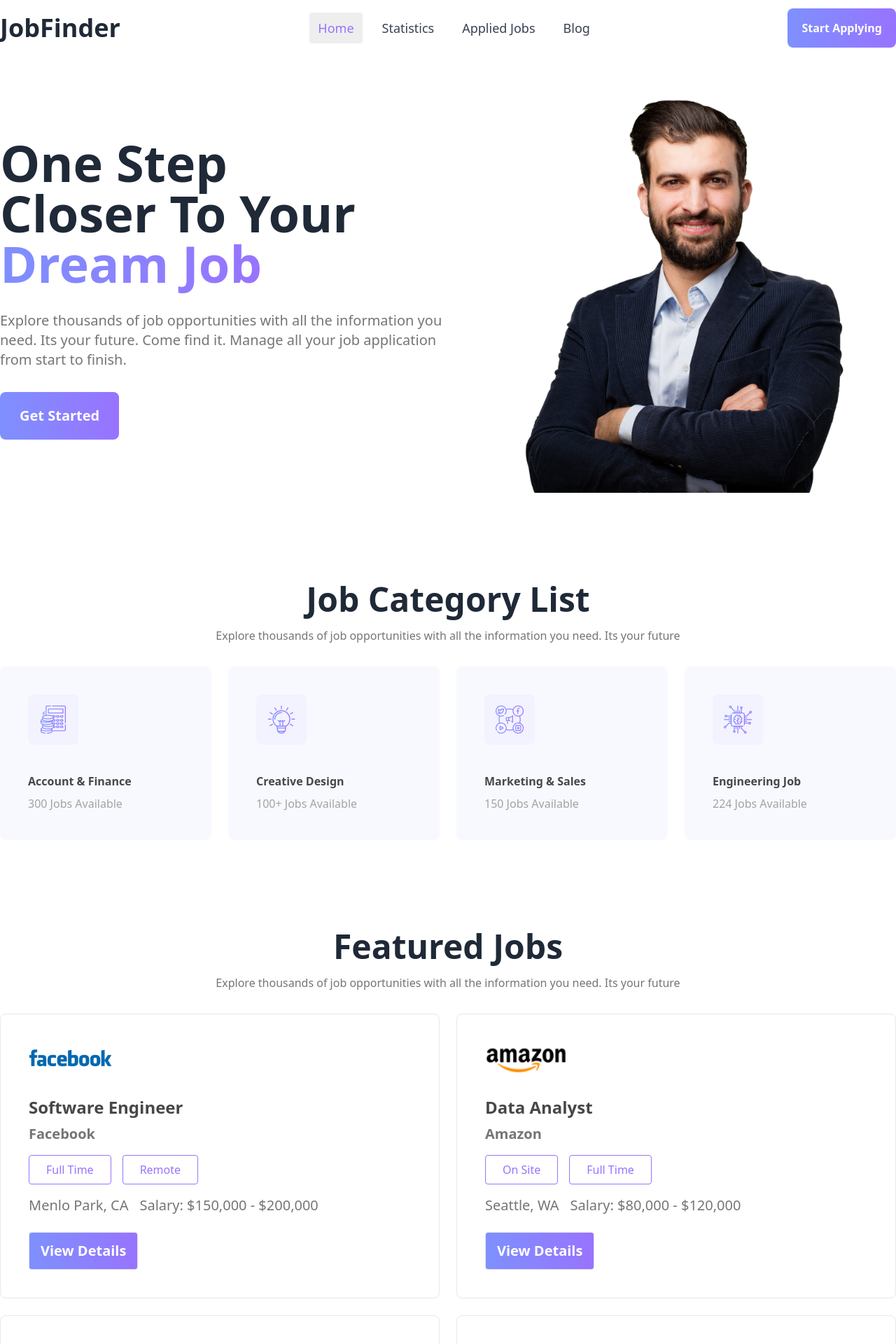
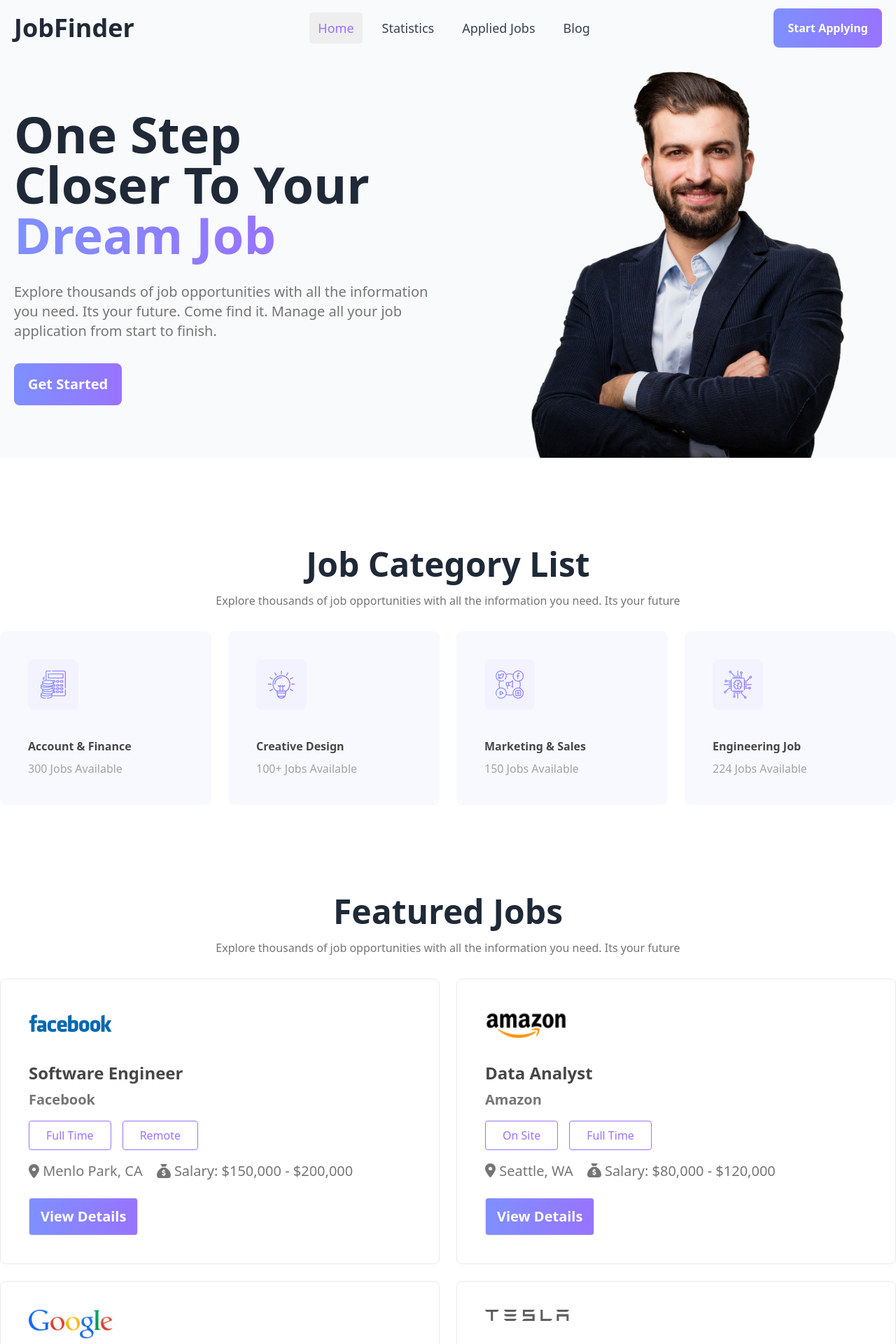
Before and after one commit to dev-nirob1/career-hub-assignment, a React (Vite) app: page / in a window 1280 px wide. Shown: the top 1920 px of the page at 70% size. Built offline with nearby package versions, Linux system fonts and the light colour scheme.

Commit message:
error page complete

```diff
--- a/src/Components/AppliedJob/AppliedJob.jsx
+++ b/src/Components/AppliedJob/AppliedJob.jsx
@@ -48,6 +48,7 @@ const AppliedJob = () => {
                             <path strokeLinecap="round" strokeLinejoin="round" d="M19.5 8.25l-7.5 7.5-7.5-7.5" />
                         </svg>
                         </label>
+
                         <ul tabIndex={0} className="dropdown-content z-[1] menu p-2 shadow bg-base-100 rounded-box w-52">
                             <li onClick={() => handleJobCategory('all')}><a>All</a></li>
                             <li onClick={() => handleJobCategory('On Site')}><a>Onsite</a></li>
--- a/src/Components/Banner/Banner.jsx
+++ b/src/Components/Banner/Banner.jsx
@@ -2,15 +2,15 @@ import React from 'react';
 
 const Banner = () => {
     return (
-        <div className='container mx-auto'>
-            <section className='md:flex md:flex-row justify-between items-center mt-10'>
+        <div className='container mx-auto bg-gray-50'>
+            <section className='md:flex md:flex-row justify-between items-center pl-5'>
                 <div className='md:w-1/2'>
 
                     <h1 className='text-4xl md:text-7xl font-bold'>One Step <br /> <span> Closer To Your </span> <br /><span className='bg-clip-text text-transparent bg-gradient-to-r from-[#7E90FE] to-[#9873FF]'>Dream Job</span> </h1>
 
                     <p className='text-[#757575] my-6 md:my-8 text-lg md:text-xl'>Explore thousands of job opportunities with all the information you need. Its your future. Come find it. Manage all your job application from start to finish.</p>
 
-                    <button className='text-lg md:text-[20px] px-5 md:px-7 py-4 md:py-5 bg-gradient-to-r from-[#7E90FE] to-[#9873FF] rounded-lg font-semibold text-white'>Get Started</button>
+                    <button className='text-lg md:text-[20px] px-5 md:px-5 py-3 md:py-4 bg-gradient-to-r from-[#7E90FE] to-[#9873FF] rounded-lg font-semibold text-white'>Get Started</button>
                 </div>
 
                 <div className='md:w-1/2'>
--- /dev/null
+++ b/src/Components/ErrorPage/ErrorPage.jsx
@@ -0,0 +1,17 @@
+
+const ErrorPage = () => {
+    return (
+        <div className="flex items-center justify-center h-screen bg-gray-100">
+            <div className="text-center">
+                <h1 className="text-5xl font-bold text-red-500">Oops!</h1>
+                <p className="text-2xl text-gray-700">Something went wrong.</p>
+                <p className="text-lg text-gray-600 mt-4">The page you are looking for might be unavailable or you may have entered an incorrect URL.</p>
+                <a href="/" className="mt-8 inline-block px-6 py-3 bg-blue-500 text-white rounded-full hover:bg-blue-600 focus:outline-none focus:shadow-outline-blue active:bg-blue-800">
+                    Back to Home
+                </a>
+            </div>
+        </div>
+    );
+};
+
+export default ErrorPage;
--- a/src/Components/FeaturesJob/JobCard.jsx
+++ b/src/Components/FeaturesJob/JobCard.jsx
@@ -1,3 +1,6 @@
+import { faLocationDot, faSackDollar } from '@fortawesome/free-solid-svg-icons';
+import { FontAwesomeIcon } from '@fortawesome/react-fontawesome';
+
 import React from 'react';
 import { Link } from 'react-router-dom';
 
@@ -19,13 +22,13 @@ const JobCard = ({ jobInfo }) => {
                 <button className='mr-4 border border-[#9873FF] py-2 px-6 rounded text-[#9873FF] font-medium hover:bg-gradient-to-r from-[#7E90FE] to-[#9873FF] hover:text-white'>{job_type[1]}</button>
             </div>
 
-            <div className='flex text-[#757575] gap-4 text-xl font-medium'>
-                <p>{location}</p>
-                <p>Salary: {salary}</p>
+            <div className='flex text-[#757575] gap-3 md:gap-5 items-center text-lg md:text-xl font-medium'>
+                <p><FontAwesomeIcon icon={faLocationDot} /> {location}</p>
+                <p><FontAwesomeIcon icon={faSackDollar} /> Salary: {salary}</p>
             </div>
 
             <Link to={`/jobDetails/${id}`}>
-            <button className='py-3 px-4 mt-6 border text-xl font-semibold text-white rounded bg-gradient-to-r from-[#7E90FE] to-[#9873FF]'>View Details</button>
+                <button className='py-3 px-4 mt-6 border text-xl font-semibold text-white rounded bg-gradient-to-r from-[#7E90FE] to-[#9873FF]'>View Details</button>
             </Link>
 
         </div>
--- a/src/Components/Header/Header.jsx
+++ b/src/Components/Header/Header.jsx
@@ -11,7 +11,7 @@ const Header = () => {
     };
 
     return (
-        <div className='flex justify-between items-center container mx-auto h-20'>
+        <div className='flex justify-between items-center container mx-auto h-20 px-5 bg-gray-50'>
             <h2 className='text-3xl md:text-4xl font-bold'>JobFinder</h2>
 
             <div className='order-2 md:hidden' onClick={handleToggle}>
--- a/src/main.jsx
+++ b/src/main.jsx
@@ -12,13 +12,13 @@ import Home from './Components/Home/Home.jsx';
 import AppliedJob from './Components/AppliedJob/AppliedJob.jsx';
 import Blog from './Components/Blog/Blog.jsx';
 import JobDetails from './Components/JobDetails/JobDetails.jsx';
-// import FeaturesJob from './Components/FeaturesJob/FeaturesJob.jsx';
-// import JobDetails from './Components/FeaturesJob/JobDetails.jsx';
+import ErrorPage from './Components/ErrorPage/ErrorPage.jsx';
 
 const router = createBrowserRouter([
   {
     path: "/",
     element: <Layout></Layout>,
+    errorElement: <ErrorPage />,
     children: [
       {
         path: "/",
```
